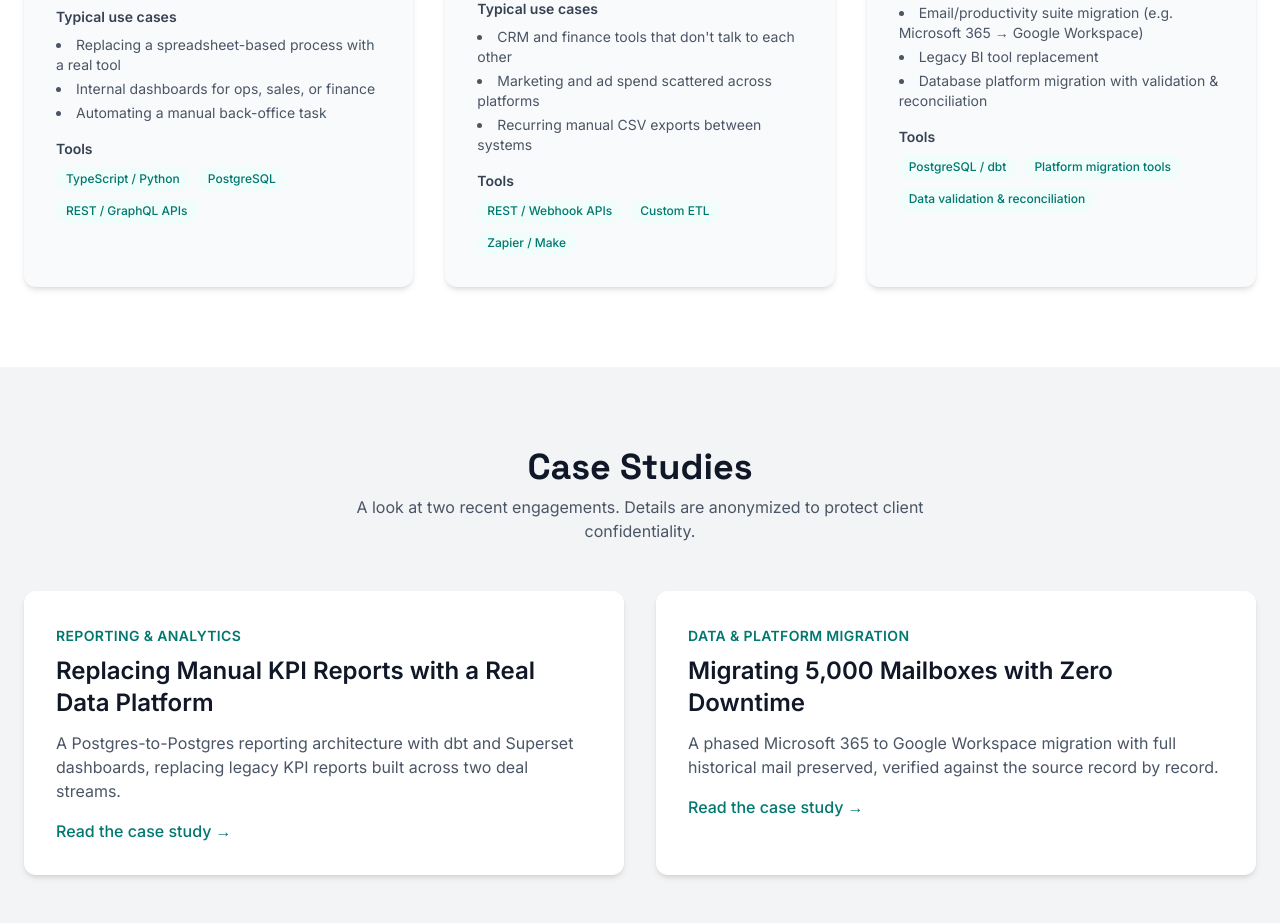
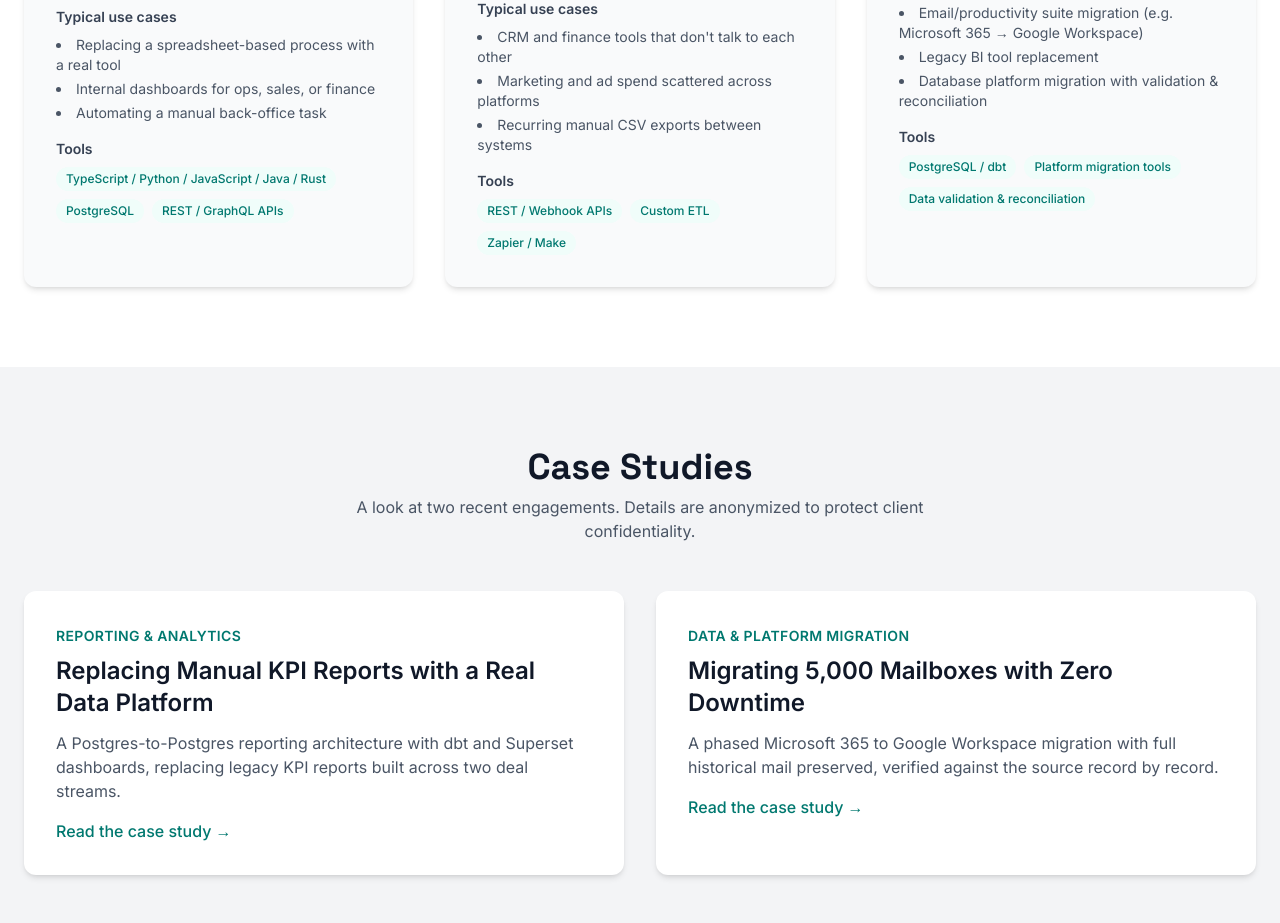
Before and after one commit to Temitaio/fynk-website2, a website: page index.html in a window 1280 px wide. Shown: the part 1139-2062 px from the top of the page. Drawn offline with Linux system fonts and the light colour scheme.

Commit message:
Add JavaScript and Java to tools list

```diff
--- a/index.html
+++ b/index.html
@@ -110,7 +110,7 @@
                         </ul>
                         <p class="text-sm font-semibold text-gray-700 mb-2">Tools</p>
                         <div class="flex flex-wrap gap-2">
-                            <span class="bg-teal-50 text-teal-700 text-xs font-medium px-2.5 py-1 rounded-full">TypeScript / Python</span>
+                            <span class="bg-teal-50 text-teal-700 text-xs font-medium px-2.5 py-1 rounded-full">TypeScript / Python / JavaScript / Java / Rust</span>
                             <span class="bg-teal-50 text-teal-700 text-xs font-medium px-2.5 py-1 rounded-full">PostgreSQL</span>
                             <span class="bg-teal-50 text-teal-700 text-xs font-medium px-2.5 py-1 rounded-full">REST / GraphQL APIs</span>
                         </div>
```
